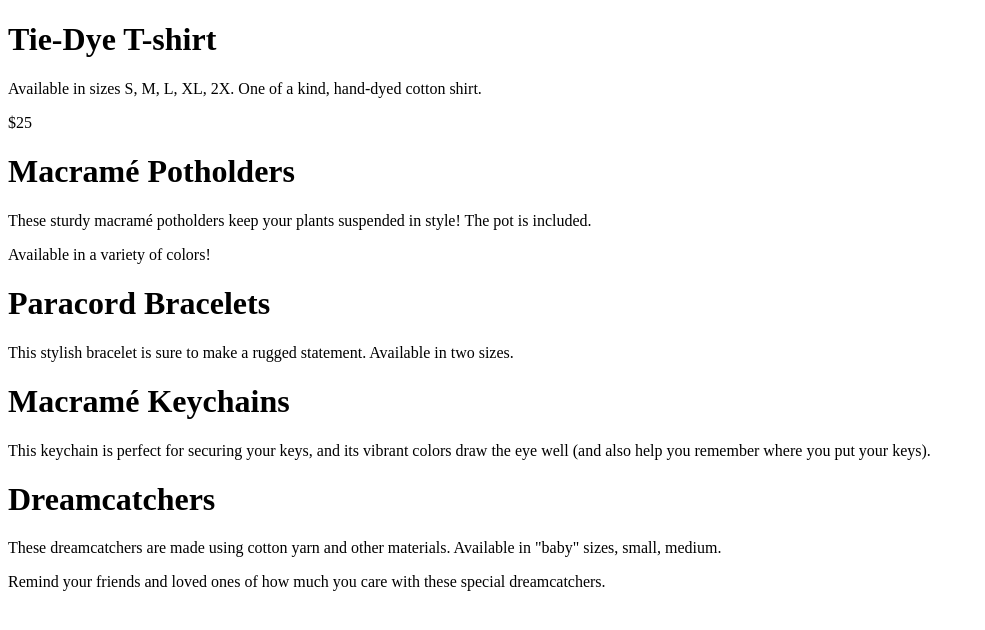
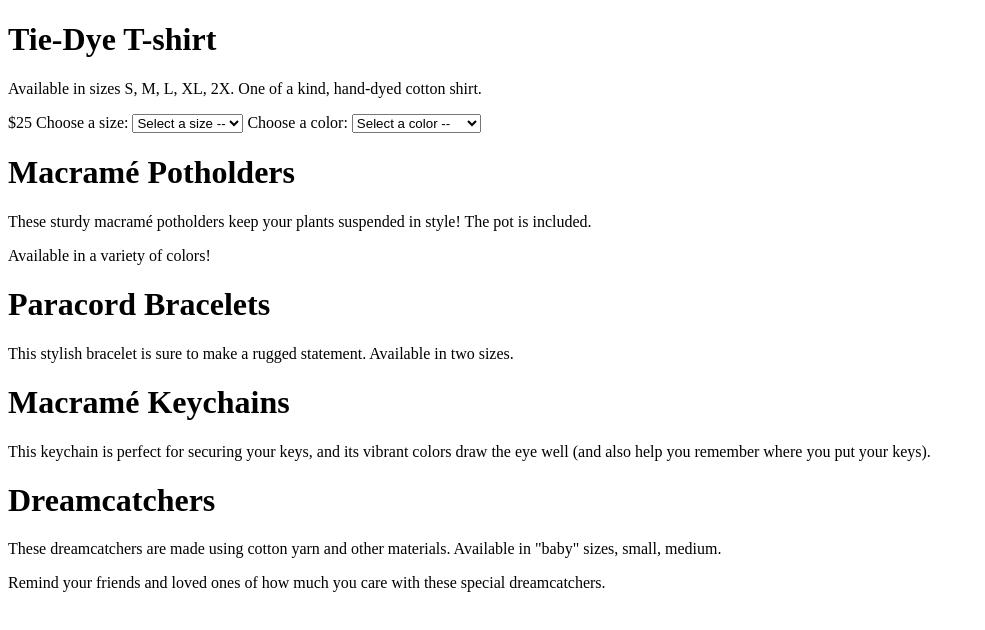
Before and after one commit to amyfightmaster/web-store-capstone-project, a plain HTML site: page product..html in a window 1280 px wide. Shown: the whole page, without its empty margins (0-985 px from the left). Drawn offline with Linux system fonts and the light colour scheme.

Commit message:
added size and color options for tie-dye T-shirts. They show up correctly.

```diff
--- a/products.html
+++ b/product..html
@@ -9,6 +9,26 @@
     <h1 id="product-name">Tie-Dye T-shirt</h1>
     <p id="product-description">Available in sizes S, M, L, XL, 2X.  One of a kind, hand-dyed cotton shirt.</p>
     <span id="product-price">$25</span>
+
+    <label for="size">Choose a size:</label>
+    <select id="size" name="size">
+        <option value="">Select a size -- </option>
+        <option value="S">Small</option>
+        <option value="M">Medium</option>
+        <option value="L">Large</option>
+        <option value="XL">Extra-Large</option>
+        <option value="2X">2X</option>
+    </select>
+
+    <label for="color">Choose a color:</label>
+    <select id="color" name="color">
+        <option value="">Select a color -- </option>
+        <option value="Red">Red and White</option>
+        <option value="Blue">Blue and White</option>
+        <option value="Green">Green and Yellow</option>
+        <option value="Orange">Orange and Black</option>
+        <option value="Pink">Pink and Purple</option>
+    </select>
 
     <h1>Macramé Potholders</h1>
     <p>These sturdy macramé potholders keep your plants suspended in style!  The pot is included.</p>
@@ -24,6 +44,6 @@
     <p>These dreamcatchers are made using cotton yarn and other materials.  Available in "baby" sizes, small, medium.</p>
     <p>Remind your friends and loved ones of how much you care with these special dreamcatchers.</p>
 
-<script src="products.js"></script>
+<script src="product.js"></script>
 </body>
 </html>
```
Also changed, not shown: product.js (renamed from products.js).
